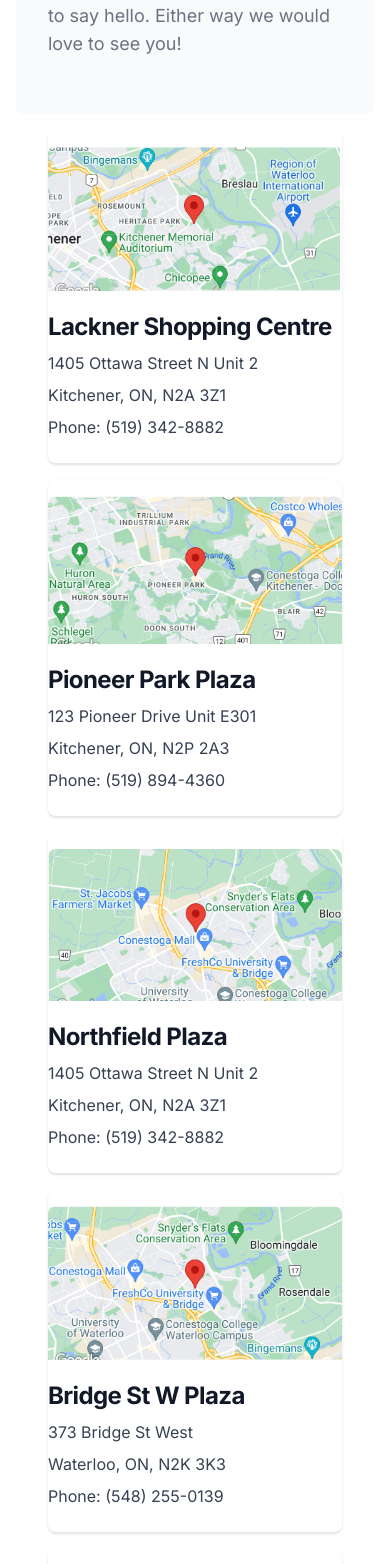
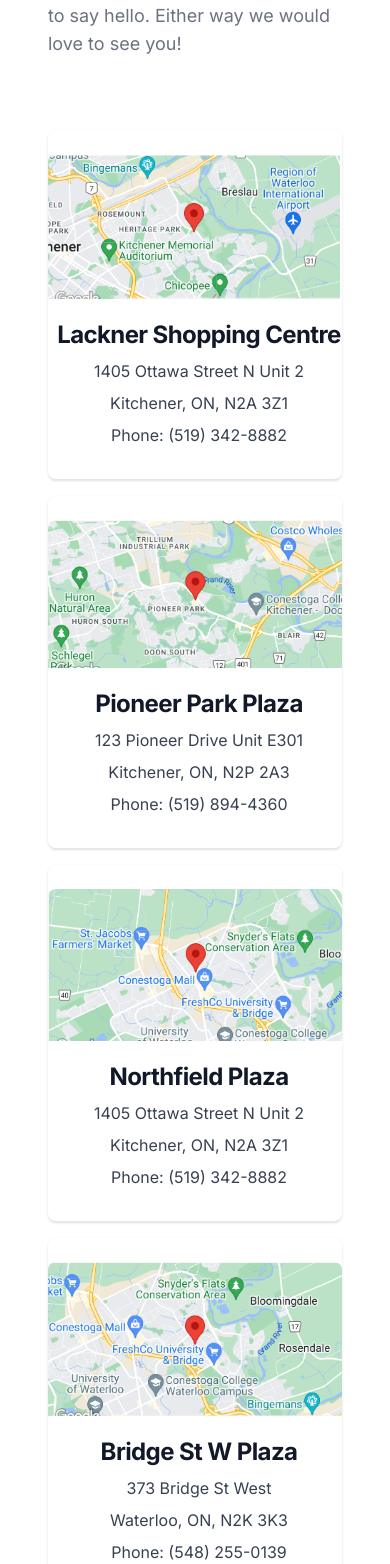
Before and after one commit to pjleb90/dt-food, a Next.js app: page /contact in a window 390 px wide. Shown: the part 304-1868 px from the top of the page. Built offline with nearby package versions, Linux system fonts and the light colour scheme.

Commit message:
navbar active <li> functionality, small UI fixes

```diff
--- a/app/contact/page.tsx
+++ b/app/contact/page.tsx
@@ -9,7 +9,7 @@ const Contact = () => {
             <section className="bg-white dark:bg-black">
                 {/* contact hero */}
                 <div className="py-8 px-4 mx-auto max-w-screen-xl lg:py-16">
-                    <div className="bg-gray-50 dark:bg-black rounded-lg p-8 md:px-12 md:py-6">
+                    <div className="bg-white dark:bg-black rounded-lg p-8 md:px-12 md:py-6">
                         <a href="https://www.google.com/search?sca_esv=586734894&sxsrf=AM9HkKlBurteqihdQOnLOvi0-TQ6TTSyug:1701391209519&q=double+taste+shawarma&npsic=0&rflfq=1&rldoc=1&rllag=43479766,-80480648,4862&tbm=lcl&sa=X&ved=2ahUKEwjP-6qVgO2CAxXXODQIHfWjCt8QtgN6BAgPEAE&biw=1310&bih=630&dpr=1.47#rlfi=hd:;si:;mv:[[43.510161599999996,-80.4240528],[43.387638599999995,-80.5372438]];tbs:lrf:!1m4!1u3!2m2!3m1!1e1!1m4!1u5!2m2!5m1!1sgcid_3middle_1eastern_1restaurant!1m4!1u5!2m2!5m1!1sgcid_3pizza_1restaurant!1m4!1u2!2m2!2m1!1e1!2m1!1e2!2m1!1e5!2m1!1e3!3sIAEqAkNB,lf:1,lf_ui:9" target="_blank" rel="noopener noreferrer" className="bg-blue-100 text-white text-xs font-medium inline-flex items-center px-2.5 py-0.5 rounded-md dark:bg-red-700 dark:text-white mb-2">
                             <FaGoogle className="w-2.5 h-3 me-1.5" aria-hidden="true" />
                             View on Google
@@ -23,121 +23,121 @@ const Contact = () => {
                     <div className="flex justify-center items-center px-8">
                         <section className="grid grid-cols-1 sm:grid-cols-2 lg:grid-cols-3 gap-4 lg:gap-12 py-4">
                             {/* location 1 */}
-                            <div className="max-w-sm bg-white border-b border-gray-200 rounded-lg shadow dark:bg-black dark:border-gray-700 py-4">
+                            <div className="max-w-sm bg-white border-b border-gray-200 rounded-lg shadow dark:bg-black dark:border-gray-700 py-6">
                                 <a href="https://www.google.com/search?sca_esv=586734894&sxsrf=AM9HkKlBurteqihdQOnLOvi0-TQ6TTSyug:1701391209519&q=double+taste+shawarma&npsic=0&rflfq=1&rldoc=1&rllag=43479766,-80480648,4862&tbm=lcl&sa=X&ved=2ahUKEwjP-6qVgO2CAxXXODQIHfWjCt8QtgN6BAgPEAE&biw=1310&bih=630&dpr=1.47#rlfi=hd:;si:;mv:[[43.510161599999996,-80.4240528],[43.387638599999995,-80.5372438]];tbs:lrf:!1m4!1u3!2m2!3m1!1e1!1m4!1u5!2m2!5m1!1sgcid_3middle_1eastern_1restaurant!1m4!1u5!2m2!5m1!1sgcid_3pizza_1restaurant!1m4!1u2!2m2!2m1!1e1!2m1!1e2!2m1!1e5!2m1!1e3!3sIAEqAkNB,lf:1,lf_ui:9" target="_blank" rel="noopener noreferrer">
                                 <Image className="rounded-t-lg" src="/Lackner.png" alt="" width={500} height={500}/>
                                 </a>
-                                <div className="pt-5">
+                                <div className="pt-5 pl-2 text-center md:text-left">
                                     <a href="https://www.google.com/search?sca_esv=586734894&sxsrf=AM9HkKlBurteqihdQOnLOvi0-TQ6TTSyug:1701391209519&q=double+taste+shawarma&npsic=0&rflfq=1&rldoc=1&rllag=43479766,-80480648,4862&tbm=lcl&sa=X&ved=2ahUKEwjP-6qVgO2CAxXXODQIHfWjCt8QtgN6BAgPEAE&biw=1310&bih=630&dpr=1.47#rlfi=hd:;si:;mv:[[43.510161599999996,-80.4240528],[43.387638599999995,-80.5372438]];tbs:lrf:!1m4!1u3!2m2!3m1!1e1!1m4!1u5!2m2!5m1!1sgcid_3middle_1eastern_1restaurant!1m4!1u5!2m2!5m1!1sgcid_3pizza_1restaurant!1m4!1u2!2m2!2m1!1e1!2m1!1e2!2m1!1e5!2m1!1e3!3sIAEqAkNB,lf:1,lf_ui:9" target="_blank" rel="noopener noreferrer">
                                         <h5 className="mb-2 text-2xl font-bold tracking-tight text-gray-900 dark:text-red-700">Lackner Shopping Centre</h5>
                                     </a>
-                                    <p className="mb-2 font-normal text-gray-700 dark:text-gray-400">
+                                    <p className="mb-2 font-normal text-gray-700 dark:text-white">
                                         1405 Ottawa Street N Unit 2
                                     </p>
-                                    <p className="mb-2 font-normal text-gray-700 dark:text-gray-400">
+                                    <p className="mb-2 font-normal text-gray-700 dark:text-white">
                                          Kitchener, ON, N2A 3Z1
                                     </p>
-                                    <p className="mb-2 font-normal text-gray-700 dark:text-gray-400">
+                                    <p className="mb-2 font-normal text-gray-700 dark:text-white">
                                         Phone: (519) 342-8882
                                     </p>
                                 </div>
                             </div>
                             {/* location 2 */}
-                            <div className="max-w-sm bg-white border-b border-gray-200 rounded-lg shadow dark:bg-black dark:border-gray-700 py-4">
+                            <div className="max-w-sm bg-white border-b border-gray-200 rounded-lg shadow dark:bg-black dark:border-gray-700 py-6">
                                 <a href="https://www.google.com/search?sca_esv=586734894&sxsrf=AM9HkKlBurteqihdQOnLOvi0-TQ6TTSyug:1701391209519&q=double+taste+shawarma&npsic=0&rflfq=1&rldoc=1&rllag=43479766,-80480648,4862&tbm=lcl&sa=X&ved=2ahUKEwjP-6qVgO2CAxXXODQIHfWjCt8QtgN6BAgPEAE&biw=1310&bih=630&dpr=1.47#rlfi=hd:;si:;mv:[[43.510161599999996,-80.4240528],[43.387638599999995,-80.5372438]];tbs:lrf:!1m4!1u3!2m2!3m1!1e1!1m4!1u5!2m2!5m1!1sgcid_3middle_1eastern_1restaurant!1m4!1u5!2m2!5m1!1sgcid_3pizza_1restaurant!1m4!1u2!2m2!2m1!1e1!2m1!1e2!2m1!1e5!2m1!1e3!3sIAEqAkNB,lf:1,lf_ui:9" target="_blank" rel="noopener noreferrer">
                                 <Image className="rounded-t-lg" src="/Pioneer.png" alt="" width={500} height={500}/>
                                 </a>
-                                <div className="pt-5">
+                                <div className="pt-5 pl-2 text-center md:text-left">
                                     <a href="https://www.google.com/search?sca_esv=586734894&sxsrf=AM9HkKlBurteqihdQOnLOvi0-TQ6TTSyug:1701391209519&q=double+taste+shawarma&npsic=0&rflfq=1&rldoc=1&rllag=43479766,-80480648,4862&tbm=lcl&sa=X&ved=2ahUKEwjP-6qVgO2CAxXXODQIHfWjCt8QtgN6BAgPEAE&biw=1310&bih=630&dpr=1.47#rlfi=hd:;si:;mv:[[43.510161599999996,-80.4240528],[43.387638599999995,-80.5372438]];tbs:lrf:!1m4!1u3!2m2!3m1!1e1!1m4!1u5!2m2!5m1!1sgcid_3middle_1eastern_1restaurant!1m4!1u5!2m2!5m1!1sgcid_3pizza_1restaurant!1m4!1u2!2m2!2m1!1e1!2m1!1e2!2m1!1e5!2m1!1e3!3sIAEqAkNB,lf:1,lf_ui:9" target="_blank" rel="noopener noreferrer">
                                         <h5 className="mb-2 text-2xl font-bold tracking-tight text-gray-900 dark:text-red-700">Pioneer Park Plaza</h5>
                                     </a>
-                                    <p className="mb-2 font-normal text-gray-700 dark:text-gray-400">
+                                    <p className="mb-2 font-normal text-gray-700 dark:text-white">
                                         123 Pioneer Drive Unit E301
                                     </p>
-                                    <p className="mb-2 font-normal text-gray-700 dark:text-gray-400">
+                                    <p className="mb-2 font-normal text-gray-700 dark:text-white">
                                          Kitchener, ON, N2P 2A3
                                     </p>
-                                    <p className="mb-2 font-normal text-gray-700 dark:text-gray-400">
+                                    <p className="mb-2 font-normal text-gray-700 dark:text-white">
                                         Phone: (519) 894-4360
                                     </p>
                                 </div>
                             </div>
                             {/* location 3 */}
-                            <div className="max-w-sm bg-white border-b border-gray-200 rounded-lg shadow dark:bg-black dark:border-gray-700 py-4">
+                            <div className="max-w-sm bg-white border-b border-gray-200 rounded-lg shadow dark:bg-black dark:border-gray-700 py-6">
                                 <a href="https://www.google.com/search?sca_esv=586734894&sxsrf=AM9HkKlBurteqihdQOnLOvi0-TQ6TTSyug:1701391209519&q=double+taste+shawarma&npsic=0&rflfq=1&rldoc=1&rllag=43479766,-80480648,4862&tbm=lcl&sa=X&ved=2ahUKEwjP-6qVgO2CAxXXODQIHfWjCt8QtgN6BAgPEAE&biw=1310&bih=630&dpr=1.47#rlfi=hd:;si:;mv:[[43.510161599999996,-80.4240528],[43.387638599999995,-80.5372438]];tbs:lrf:!1m4!1u3!2m2!3m1!1e1!1m4!1u5!2m2!5m1!1sgcid_3middle_1eastern_1restaurant!1m4!1u5!2m2!5m1!1sgcid_3pizza_1restaurant!1m4!1u2!2m2!2m1!1e1!2m1!1e2!2m1!1e5!2m1!1e3!3sIAEqAkNB,lf:1,lf_ui:9" target="_blank" rel="noopener noreferrer">
                                 <Image className="rounded-t-lg" src="/Northfield.png" alt="" width={500} height={500}/>
                                 </a>
-                                <div className="pt-5">
+                                <div className="pt-5 pl-2 text-center md:text-left">
                                     <a href="https://www.google.com/search?sca_esv=586734894&sxsrf=AM9HkKlBurteqihdQOnLOvi0-TQ6TTSyug:1701391209519&q=double+taste+shawarma&npsic=0&rflfq=1&rldoc=1&rllag=43479766,-80480648,4862&tbm=lcl&sa=X&ved=2ahUKEwjP-6qVgO2CAxXXODQIHfWjCt8QtgN6BAgPEAE&biw=1310&bih=630&dpr=1.47#rlfi=hd:;si:;mv:[[43.510161599999996,-80.4240528],[43.387638599999995,-80.5372438]];tbs:lrf:!1m4!1u3!2m2!3m1!1e1!1m4!1u5!2m2!5m1!1sgcid_3middle_1eastern_1restaurant!1m4!1u5!2m2!5m1!1sgcid_3pizza_1restaurant!1m4!1u2!2m2!2m1!1e1!2m1!1e2!2m1!1e5!2m1!1e3!3sIAEqAkNB,lf:1,lf_ui:9" target="_blank" rel="noopener noreferrer">
                                         <h5 className="mb-2 text-2xl font-bold tracking-tight text-gray-900 dark:text-red-700">Northfield Plaza</h5>
                                     </a>
-                                    <p className="mb-2 font-normal text-gray-700 dark:text-gray-400">
+                                    <p className="mb-2 font-normal text-gray-700 dark:text-white">
                                         1405 Ottawa Street N Unit 2
                                     </p>
-                                    <p className="mb-2 font-normal text-gray-700 dark:text-gray-400">
+                                    <p className="mb-2 font-normal text-gray-700 dark:text-white">
                                          Kitchener, ON, N2A 3Z1
                                     </p>
-                                    <p className="mb-2 font-normal text-gray-700 dark:text-gray-400">
+                                    <p className="mb-2 font-normal text-gray-700 dark:text-white">
                                         Phone: (519) 342-8882
                                     </p>
                                 </div>
                             </div>
                             {/* Location 4 */}
-                            <div className="max-w-sm bg-white border-b border-gray-200 rounded-lg shadow dark:bg-black dark:border-gray-700 py-4">
+                            <div className="max-w-sm bg-white border-b border-gray-200 rounded-lg shadow dark:bg-black dark:border-gray-700 py-6">
                                 <a href="https://www.google.com/search?sca_esv=586734894&sxsrf=AM9HkKlBurteqihdQOnLOvi0-TQ6TTSyug:1701391209519&q=double+taste+shawarma&npsic=0&rflfq=1&rldoc=1&rllag=43479766,-80480648,4862&tbm=lcl&sa=X&ved=2ahUKEwjP-6qVgO2CAxXXODQIHfWjCt8QtgN6BAgPEAE&biw=1310&bih=630&dpr=1.47#rlfi=hd:;si:;mv:[[43.510161599999996,-80.4240528],[43.387638599999995,-80.5372438]];tbs:lrf:!1m4!1u3!2m2!3m1!1e1!1m4!1u5!2m2!5m1!1sgcid_3middle_1eastern_1restaurant!1m4!1u5!2m2!5m1!1sgcid_3pizza_1restaurant!1m4!1u2!2m2!2m1!1e1!2m1!1e2!2m1!1e5!2m1!1e3!3sIAEqAkNB,lf:1,lf_ui:9" target="_blank" rel="noopener noreferrer">
                                 <Image className="rounded-t-lg" src="/Bridge.png" alt="" width={500} height={500}/>
                                 </a>
-                                <div className="pt-5">
+                                <div className="pt-5 pl-2 text-center md:text-left">
                                     <a href="https://www.google.com/search?sca_esv=586734894&sxsrf=AM9HkKlBurteqihdQOnLOvi0-TQ6TTSyug:1701391209519&q=double+taste+shawarma&npsic=0&rflfq=1&rldoc=1&rllag=43479766,-80480648,4862&tbm=lcl&sa=X&ved=2ahUKEwjP-6qVgO2CAxXXODQIHfWjCt8QtgN6BAgPEAE&biw=1310&bih=630&dpr=1.47#rlfi=hd:;si:;mv:[[43.510161599999996,-80.4240528],[43.387638599999995,-80.5372438]];tbs:lrf:!1m4!1u3!2m2!3m1!1e1!1m4!1u5!2m2!5m1!1sgcid_3middle_1eastern_1restaurant!1m4!1u5!2m2!5m1!1sgcid_3pizza_1restaurant!1m4!1u2!2m2!2m1!1e1!2m1!1e2!2m1!1e5!2m1!1e3!3sIAEqAkNB,lf:1,lf_ui:9" target="_blank" rel="noopener noreferrer">
                                         <h5 className="mb-2 text-2xl font-bold tracking-tight text-gray-900 dark:text-red-700">Bridge St W Plaza</h5>
                                     </a>
-                                    <p className="mb-2 font-normal text-gray-700 dark:text-gray-400">
+                                    <p className="mb-2 font-normal text-gray-700 dark:text-white">
                                         373 Bridge St West
                                     </p>
-                                    <p className="mb-2 font-normal text-gray-700 dark:text-gray-400">
+                                    <p className="mb-2 font-normal text-gray-700 dark:text-white">
                                          Waterloo, ON, N2K 3K3
                                     </p>
-                                    <p className="mb-2 font-normal text-gray-700 dark:text-gray-400">
+                                    <p className="mb-2 font-normal text-gray-700 dark:text-white">
                                         Phone: (548) 255-0139
                                     </p>
                                 </div>
                             </div>
                             {/* Location 5 */}
-                            <div className="max-w-sm bg-white border-b border-gray-200 rounded-lg shadow dark:bg-black dark:border-gray-700 py-4">
+                            <div className="max-w-sm bg-white border-b border-gray-200 rounded-lg shadow dark:bg-black dark:border-gray-700 py-6">
                                 <a href="https://www.google.com/search?sca_esv=586734894&sxsrf=AM9HkKlBurteqihdQOnLOvi0-TQ6TTSyug:1701391209519&q=double+taste+shawarma&npsic=0&rflfq=1&rldoc=1&rllag=43479766,-80480648,4862&tbm=lcl&sa=X&ved=2ahUKEwjP-6qVgO2CAxXXODQIHfWjCt8QtgN6BAgPEAE&biw=1310&bih=630&dpr=1.47#rlfi=hd:;si:;mv:[[43.510161599999996,-80.4240528],[43.387638599999995,-80.5372438]];tbs:lrf:!1m4!1u3!2m2!3m1!1e1!1m4!1u5!2m2!5m1!1sgcid_3middle_1eastern_1restaurant!1m4!1u5!2m2!5m1!1sgcid_3pizza_1restaurant!1m4!1u2!2m2!2m1!1e1!2m1!1e2!2m1!1e5!2m1!1e3!3sIAEqAkNB,lf:1,lf_ui:9" target="_blank" rel="noopener noreferrer">
                                 <Image className="rounded-t-lg" src="/Bullfrog.png" alt="" width={500} height={500}/>
                                 </a>
-                                <div className="pt-5">
+                                <div className="pt-5 pl-2 text-center md:text-left">
                                     <a href="https://www.google.com/search?sca_esv=586734894&sxsrf=AM9HkKlBurteqihdQOnLOvi0-TQ6TTSyug:1701391209519&q=double+taste+shawarma&npsic=0&rflfq=1&rldoc=1&rllag=43479766,-80480648,4862&tbm=lcl&sa=X&ved=2ahUKEwjP-6qVgO2CAxXXODQIHfWjCt8QtgN6BAgPEAE&biw=1310&bih=630&dpr=1.47#rlfi=hd:;si:;mv:[[43.510161599999996,-80.4240528],[43.387638599999995,-80.5372438]];tbs:lrf:!1m4!1u3!2m2!3m1!1e1!1m4!1u5!2m2!5m1!1sgcid_3middle_1eastern_1restaurant!1m4!1u5!2m2!5m1!1sgcid_3pizza_1restaurant!1m4!1u2!2m2!2m1!1e1!2m1!1e2!2m1!1e5!2m1!1e3!3sIAEqAkNB,lf:1,lf_ui:9" target="_blank" rel="noopener noreferrer">
                                         <h5 className="mb-2 text-2xl font-bold tracking-tight text-gray-900 dark:text-red-700">Bullfrog Plaza *NEW</h5>
                                     </a>
-                                    <p className="mb-2 font-normal text-gray-700 dark:text-gray-400">
+                                    <p className="mb-2 font-normal text-gray-700 dark:text-white">
                                         380 Eramosa Road Unit 1
                                     </p>
-                                    <p className="mb-2 font-normal text-gray-700 dark:text-gray-400">
+                                    <p className="mb-2 font-normal text-gray-700 dark:text-white">
                                          Guelph, ON, N1E 2M9
                                     </p>
-                                    <p className="mb-2 font-normal text-gray-700 dark:text-gray-400">
+                                    <p className="mb-2 font-normal text-gray-700 dark:text-white">
                                         Phone: (519) 766-1355
                                     </p>
                                 </div>
                             </div>
                             {/* Location 6 */}
-                            <div className="max-w-sm bg-white border-b border-gray-200 rounded-lg shadow dark:bg-black dark:border-gray-700 py-4">
+                            <div className="max-w-sm bg-white border-b border-gray-200 rounded-lg shadow dark:bg-black dark:border-gray-700 py-6">
                                 <a href="https://www.google.com/search?sca_esv=586734894&sxsrf=AM9HkKlBurteqihdQOnLOvi0-TQ6TTSyug:1701391209519&q=double+taste+shawarma&npsic=0&rflfq=1&rldoc=1&rllag=43479766,-80480648,4862&tbm=lcl&sa=X&ved=2ahUKEwjP-6qVgO2CAxXXODQIHfWjCt8QtgN6BAgPEAE&biw=1310&bih=630&dpr=1.47#rlfi=hd:;si:;mv:[[43.510161599999996,-80.4240528],[43.387638599999995,-80.5372438]];tbs:lrf:!1m4!1u3!2m2!3m1!1e1!1m4!1u5!2m2!5m1!1sgcid_3middle_1eastern_1restaurant!1m4!1u5!2m2!5m1!1sgcid_3pizza_1restaurant!1m4!1u2!2m2!2m1!1e1!2m1!1e2!2m1!1e5!2m1!1e3!3sIAEqAkNB,lf:1,lf_ui:9" target="_blank" rel="noopener noreferrer">
                                 <Image className="rounded-t-lg" src="/Westgate.png" alt="" width={500} height={500}/>
                                 </a>
-                                <div className="pt-5">
+                                <div className="pt-5 pl-2 text-center md:text-left">
                                     <a href="https://www.google.com/search?sca_esv=586734894&sxsrf=AM9HkKlBurteqihdQOnLOvi0-TQ6TTSyug:1701391209519&q=double+taste+shawarma&npsic=0&rflfq=1&rldoc=1&rllag=43479766,-80480648,4862&tbm=lcl&sa=X&ved=2ahUKEwjP-6qVgO2CAxXXODQIHfWjCt8QtgN6BAgPEAE&biw=1310&bih=630&dpr=1.47#rlfi=hd:;si:;mv:[[43.510161599999996,-80.4240528],[43.387638599999995,-80.5372438]];tbs:lrf:!1m4!1u3!2m2!3m1!1e1!1m4!1u5!2m2!5m1!1sgcid_3middle_1eastern_1restaurant!1m4!1u5!2m2!5m1!1sgcid_3pizza_1restaurant!1m4!1u2!2m2!2m1!1e1!2m1!1e2!2m1!1e5!2m1!1e3!3sIAEqAkNB,lf:1,lf_ui:9" target="_blank" rel="noopener noreferrer">
                                         <h5 className="mb-2 text-2xl font-bold tracking-tight text-gray-900 dark:text-red-700">Westgate Plaza</h5>
                                     </a>
-                                    <p className="mb-2 font-normal text-gray-700 dark:text-gray-400">
+                                    <p className="mb-2 font-normal text-gray-700 dark:text-white">
                                         130 Cedar Street Unit 3
                                     </p>
-                                    <p className="mb-2 font-normal text-gray-700 dark:text-gray-400">
+                                    <p className="mb-2 font-normal text-gray-700 dark:text-white">
                                          Cambridge, ON, N1S 1W4
                                     </p>
-                                    <p className="mb-2 font-normal text-gray-700 dark:text-gray-400">
+                                    <p className="mb-2 font-normal text-gray-700 dark:text-white">
                                         Phone: (519) 267-8111
                                     </p>
                                 </div>
@@ -145,9 +145,9 @@ const Contact = () => {
                         </section>
                         </div>
                         {/* hours of operation */}
-                        <div className='px-8 pt-4'>
+                        <div className='px-8 pt-4 text-center md:text-left'>
                             <h4 className="mb-2 text-xl font-bold text-gray-900 dark:text-red-700">Hours of operation</h4>
-                            <ul className="max-w-md space-y-1 text-gray-500 list-none list-inside dark:text-gray-400">
+                            <ul className="max-w-md space-y-1 text-gray-500 list-none list-inside dark:text-white text-left ">
                                 <li>
                                     Monday 10:00a.m. - 10:00p.m.
                                 </li>
--- a/app/gallery/page.tsx
+++ b/app/gallery/page.tsx
@@ -75,7 +75,7 @@ const Gallery = () => {
                 </div>
             </section>
             {/* carousel */}
-                <div className='max-w-[1400px] h-[400px] md:h-[680px] w-full m-auto pb-16 px-4 relative group'>
+                <div className='max-w-[1400px] h-[400px] md:h-[680px] w-full m-auto pb-16 px-4 relative group bg-white dark:bg-black'>
                 <div
                     style={{ backgroundImage: `url(${slides[currentIndex].url})` }}
                     className='w-full h-full rounded-2xl bg-center bg-cover duration-500'
--- a/app/layout.tsx
+++ b/app/layout.tsx
@@ -8,7 +8,7 @@ const inter = Inter({ subsets: ['latin'] })
 
 export const metadata: Metadata = {
   title: 'Double Taste Shawarma',
-  description: 'The best shawarma in Waterloo',
+  description: 'The best shawarma in the Waterloo Region',
 }
 
 export default function RootLayout({
--- a/app/menu/page.tsx
+++ b/app/menu/page.tsx
@@ -7,7 +7,7 @@ const Menu = () => {
             <section className="bg-white dark:bg-black">
                 <div className="py-8 px-4 mx-auto max-w-screen-xl sm:py-16 lg:px-6">
                     <div className="max-w-screen-md">
-                        <h1 className="mb-4 text-4xl font-extrabold tracking-tight leading-none text-white md:text-5xl lg:text-5xl dark:text-red-700">Large portions at affordable prices.</h1>
+                        <h1 className="mb-4 text-4xl font-extrabold tracking-tight leading-none text-black md:text-5xl lg:text-5xl dark:text-red-700">Large portions at affordable prices.</h1>
                         <p className="mb-8 font-light text-gray-500 sm:text-xl dark:text-white">
                             At Double Taste Shawarma our portions will have you leaving full and our great flavour and prices will keep you coming back for more.
                         </p>
--- a/app/page.tsx
+++ b/app/page.tsx
@@ -5,7 +5,7 @@ import Testimonials from '@/components/testimonials'
 
 export default function Home() {
   return (
-    <main className="flex min-h-screen flex-col items-center justify-between p-8">
+    <main className="flex min-h-screen flex-col items-center justify-between p-8 bg-white dark:bg-black">
         <Hero />
         <Social />
         <Feature />
--- a/components/footer.tsx
+++ b/components/footer.tsx
@@ -12,6 +12,9 @@ const Footer = () => {
                         </a>
                         <ul className="flex flex-wrap items-center mb-6 text-sm font-medium text-gray-500 sm:mb-0 dark:text-white">
                             <li>
+                                <a href="/" className="hover:underline me-4 md:me-6">Home</a>
+                            </li>
+                           <li>
                                 <a href="/menu" className="hover:underline me-4 md:me-6">Menu</a>
                             </li>
                             <li>
--- a/components/hero.tsx
+++ b/components/hero.tsx
@@ -11,7 +11,7 @@ const Hero = () => {
                         <a href="/contact" className="inline-flex justify-center items-center py-3 px-5 text-base font-medium text-center text-gray-900 rounded-lg border border-gray-300 hover:bg-gray-100 focus:ring-4 focus:ring-gray-100 dark:text-white dark:border-gray-700 dark:hover:bg-red-700 dark:focus:ring-gray-800">
                             Contact us
                         </a>
-                        <a href="/about" className="inline-flex justify-center items-center py-3 px-5 text-base font-medium text-center text-white rounded-lg bg-primary-700 hover:bg-primary-800 focus:ring-4 focus:ring-primary-300 dark:focus:ring-primary-900">
+                        <a href="/about" className="inline-flex justify-center items-center py-3 px-5 text-base font-medium text-center text-gray-900 dark:text-white rounded-lg bg-primary-700 hover:bg-primary-800 focus:ring-4 focus:ring-primary-300 dark:focus:ring-primary-900">
                             Our story
                             <svg className="ml-2 -mr-1 w-5 h-5" fill="currentColor" viewBox="0 0 20 20" xmlns="http://www.w3.org/2000/svg"><path fillRule="evenodd" d="M10.293 3.293a1 1 0 011.414 0l6 6a1 1 0 010 1.414l-6 6a1 1 0 01-1.414-1.414L14.586 11H3a1 1 0 110-2h11.586l-4.293-4.293a1 1 0 010-1.414z" clip-rule="evenodd"></path></svg>
                         </a>
```
Also changed, not shown: components/navbar.tsx (+55 -6 lines), components/testimonials.tsx (+8 -8 lines).
